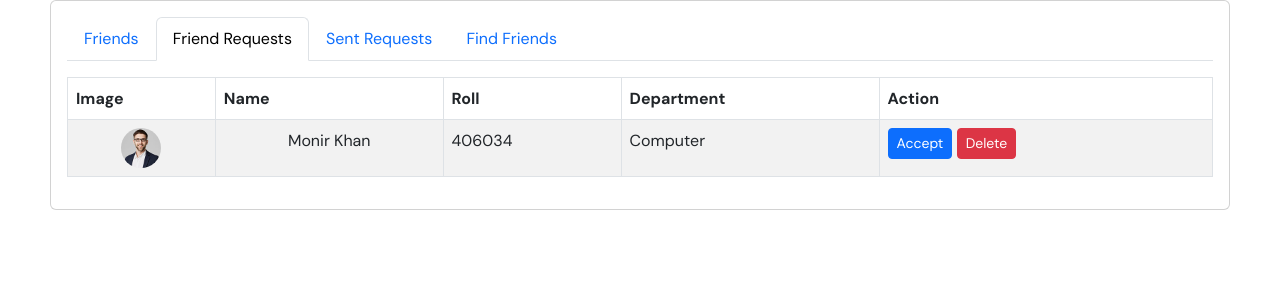
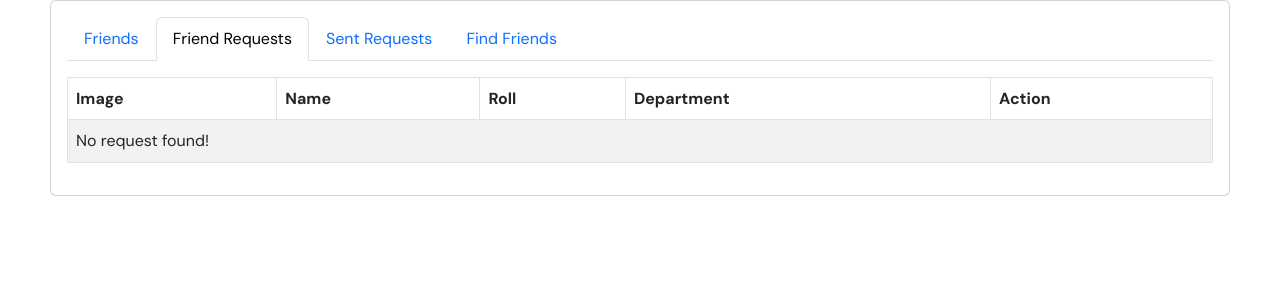
Before and after one commit to mk-programmer12/rpi-community, a PHP site: page /friend-requests.php in a window 1280 px wide. Shown: the part 99-399 px from the top of the page. Run offline with PHP 8.4, Linux system fonts and the light colour scheme; data comes from the database, SQL or seed files in the repository; tables that the repository leaves empty or names only in its code hold one stand-in row (values such as "Sample post").

Commit message:
worked with friend request

```diff
--- a/friend-requests.php
+++ b/friend-requests.php
@@ -2,7 +2,7 @@
 session_start();
 require_once('include/connect.php');
 require_once('include/logger_info.php');
-$title = "Friends";
+$title = "Friend Requests";
 require_once('header.php');
 
 ?>
@@ -39,18 +39,31 @@
                     </tr>
                 </thead>
                 <tbody>
+                    <?php
+                    $checkFriendRequests = mysqli_query($connect, "SELECT * FROM `friends` WHERE (`receiver_id`='$loggerId' && `status`='pending')");
+                    if (mysqli_num_rows($checkFriendRequests) >= 1) {
+                        while ($row = mysqli_fetch_array($checkFriendRequests)) :
+                            $getUser = userInfo($connect, $row['sender_id']);
+                    ?>
                             <tr>
                                 <td class="text-center">
-                            <div class="avatar avatar-sm text-center"><img src="assets/img/profile-img.jpg" alt="Profile Image"></div>
+                                    <div class="avatar avatar-sm text-center"><img src="uploads/profile_picture/<?php echo $getUser['avatar']; ?>" alt="Profile Image"></div>
                                 </td>
-                        <td class="text-center">Monir Khan</td>
-                        <td>406034</td>
-                        <td>Computer</td>
+                                <td class="text-center"><?php echo $getUser['name']; ?></td>
+                                <td><?php echo $getUser['roll']; ?></td>
+                                <td><?php echo $getUser['s_department']; ?></td>
                                 <td>
-                            <a class="btn btn-primary btn-sm" href="#">Accept</a>
-                            <a class="btn btn-danger btn-sm" href="#">Delete</a>
+                                    <a class="btn btn-primary btn-sm" href="include/accept_request.php?id=<?php echo $row['id']; ?>">Accept</a>
+                                    <a class="btn btn-danger btn-sm" href="include/delete_request.php?id=<?php echo $row['id']; ?>">Delete</a>
                                 </td>
                             </tr>
+                        <?php
+                        endwhile;
+                    } else { ?>
+                        <tr>
+                            <td colspan="5">No request found!</td>
+                        </tr>
+                    <?php } ?>
                 </tbody>
             </table>
         </div>
--- /dev/null
+++ b/include/accept_request.php
@@ -0,0 +1 @@
+<h1>Accept request route</h1>
--- /dev/null
+++ b/include/delete_request.php
@@ -0,0 +1 @@
+<h1>Delete request route</h1>
```
Also changed, not shown: include/cancel_request.php (added). Lines whose indentation alone changed are shown as unchanged.
